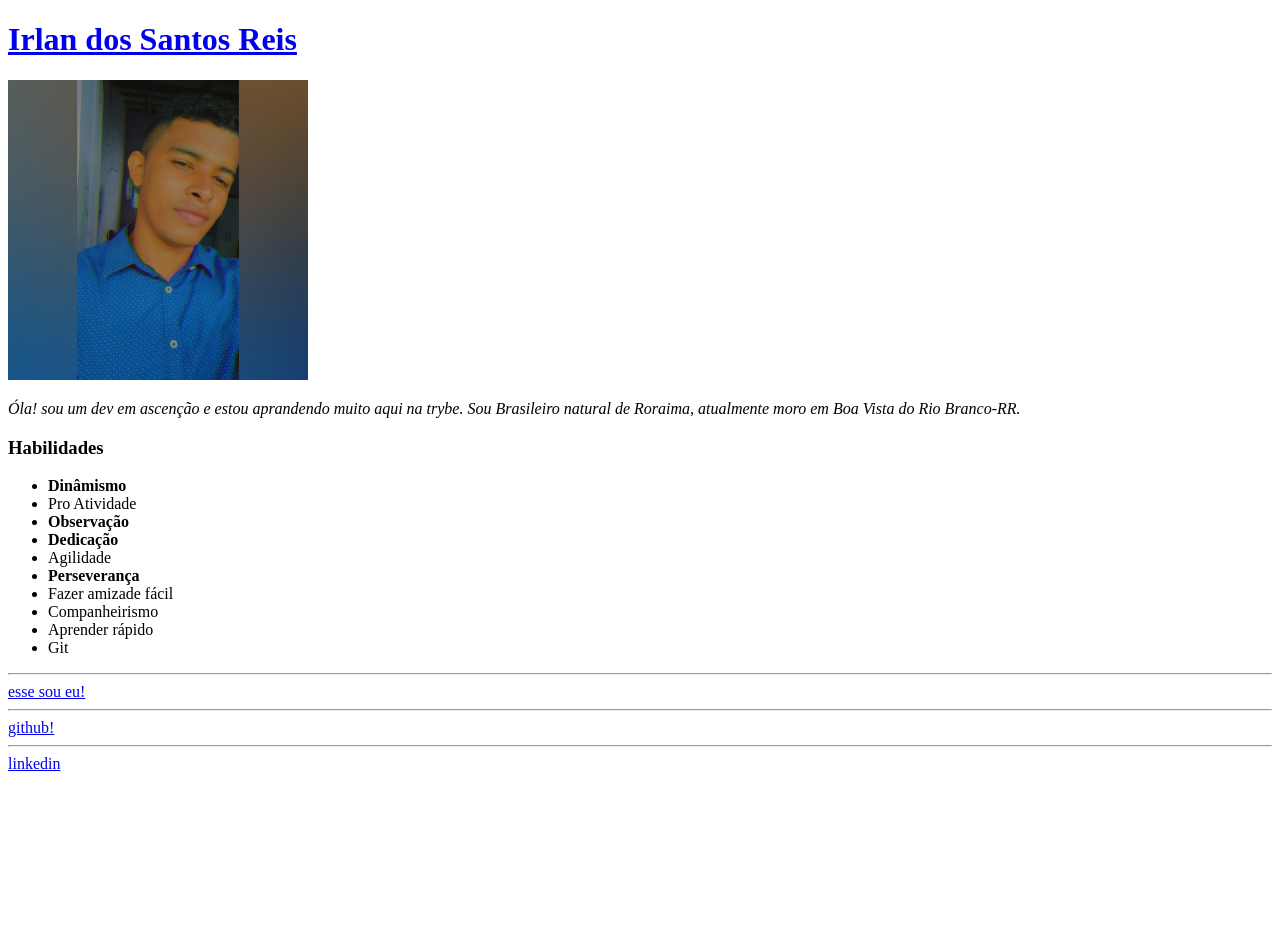
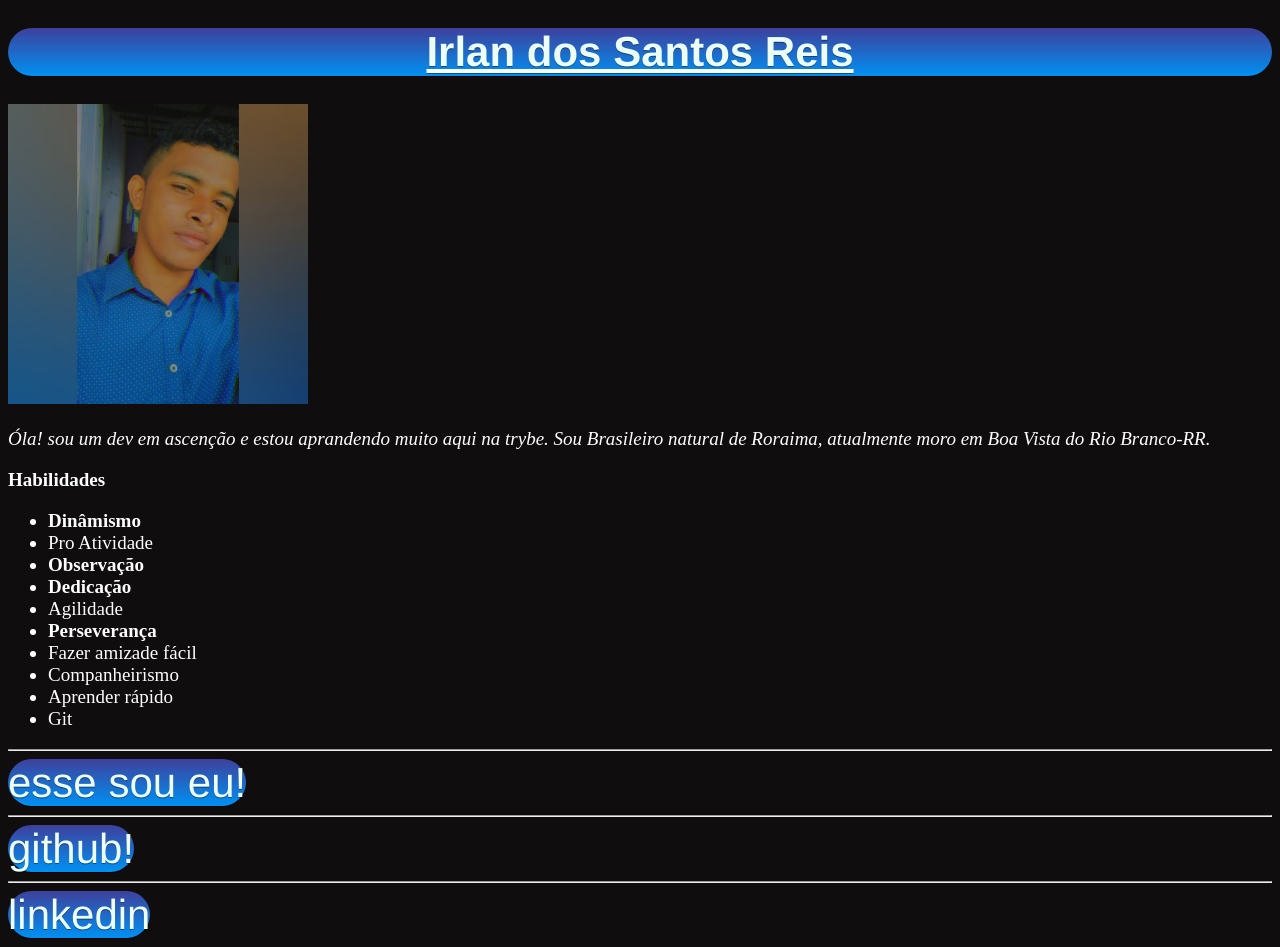
Before and after one commit to irlanreis/irlanreis.github.io, a plain HTML site: page index.html in a window 1280 px wide. Before the commit the page ends 800 px from the top, so only its background shows below. Drawn offline with Linux system fonts and the light colour scheme.

Commit message:
adiciona butões ao portfólio

```diff
--- a/index.html
+++ b/index.html
@@ -1,13 +1,71 @@
 <!DOCTYPE html>
 <html lang="pt-br">
+
+
 <head>
+
+
     <meta charset="UTF-8">
     <meta http-equiv="X-UA-Compatible" content="IE=edge">
     <meta name="viewport" content="width=device-width, initial-scale=1.0">
     <title>Meu Portifólio</title>
+
+
+    <style>
+        h1 {
+            font-family:Gill Sans,sans-serif;
+            text-decoration:none;
+            text-align: center;
+        }
+            .button {
+   border:  6px sólido #3f8fd4;
+   background-color: #0091f2;
+   background: -webkit-gradient(linear, superior esquerdo, inferior esquerdo, from(#3e409c), to(#0091f2));
+   background: -webkit-linear-gradient(top, #3e409c, #0091f2);
+   background: -moz-linear-gradient(topo, #3e409c, #0091f2);
+   background: -ms-linear-gradient(topo, #3e409c, #0091f2);
+   background: -o-linear-gradient(topo, #3e409c, #0091f2);
+   fill: 15px 30px;
+   -webkit-border-radius: 30px;
+   -moz-border-radius: 30px;
+   border-radius: 30px;
+   -webkit-box-shadow: rgba(0,0,0,1) 0 1px 0;
+   -moz-box-shadow: rgba(0,0,0,1) 0 1px 0;
+   box-shadow: rgba(0,0,0,1) 0 1px 0;
+   text-shadow: rgba(0,0,0,.4) 0 1px 0;
+   color: #ebfff5;
+   font-size: 42px;
+   font-family: Helvetica, Arial, Sans-Serif;
+   text-decoration: none;
+
+            }
+.button:hover {
+   border-top-color: #28597a;
+    background-color: #28597a;
+   color: #ccc;
+   }
+.button:active {
+   border-top-color: #0099ff;
+   background-color: #0099ff;
+   }
+   p, ul, a, h3 {
+    font-size: 19px;
+    color: white;
+   }
+   body{
+    background-color: rgb(15, 13, 13);
+   }
+
+
+    </style>
+
+
 </head>
+
+
 <body>
-    <a href="#sobre mim!"><h1>Irlan dos Santos Reis</h1></a>
+    <a href="#sobre mim!"><h1 class="button" >Irlan dos Santos Reis</h1></a>
+
     <img src="/imgs/perfil.jpg" alt="foto do perfil" width="300px" >
 
     <p id="sobre mim!"><em>Óla! sou um dev em ascenção e estou aprandendo muito aqui na trybe. Sou Brasileiro natural de Roraima, atualmente moro em Boa Vista do Rio Branco-RR. </em></p>
@@ -28,18 +86,13 @@
     </ul>
     <hr>
 
-    <a href="/imgs/perfil.jpg" width="500px" >esse sou eu!</a>
+    <a href="/imgs/perfil.jpg" width="500px" class="button">esse sou eu!</a>
     <hr>
 
-    <a href="https://github.com/irlanreis">github!</a>
+    <a href="https://github.com/irlanreis" class="button">github!</a>
     <hr>
 
-    <a href="https://www.linkedi" id="sobre mim!">linkedin</a>
-
-
-
-
-
+    <a href="https://www.linkedi" id="sobre mim!" class="button">linkedin</a>
 
 
 </body>
```
